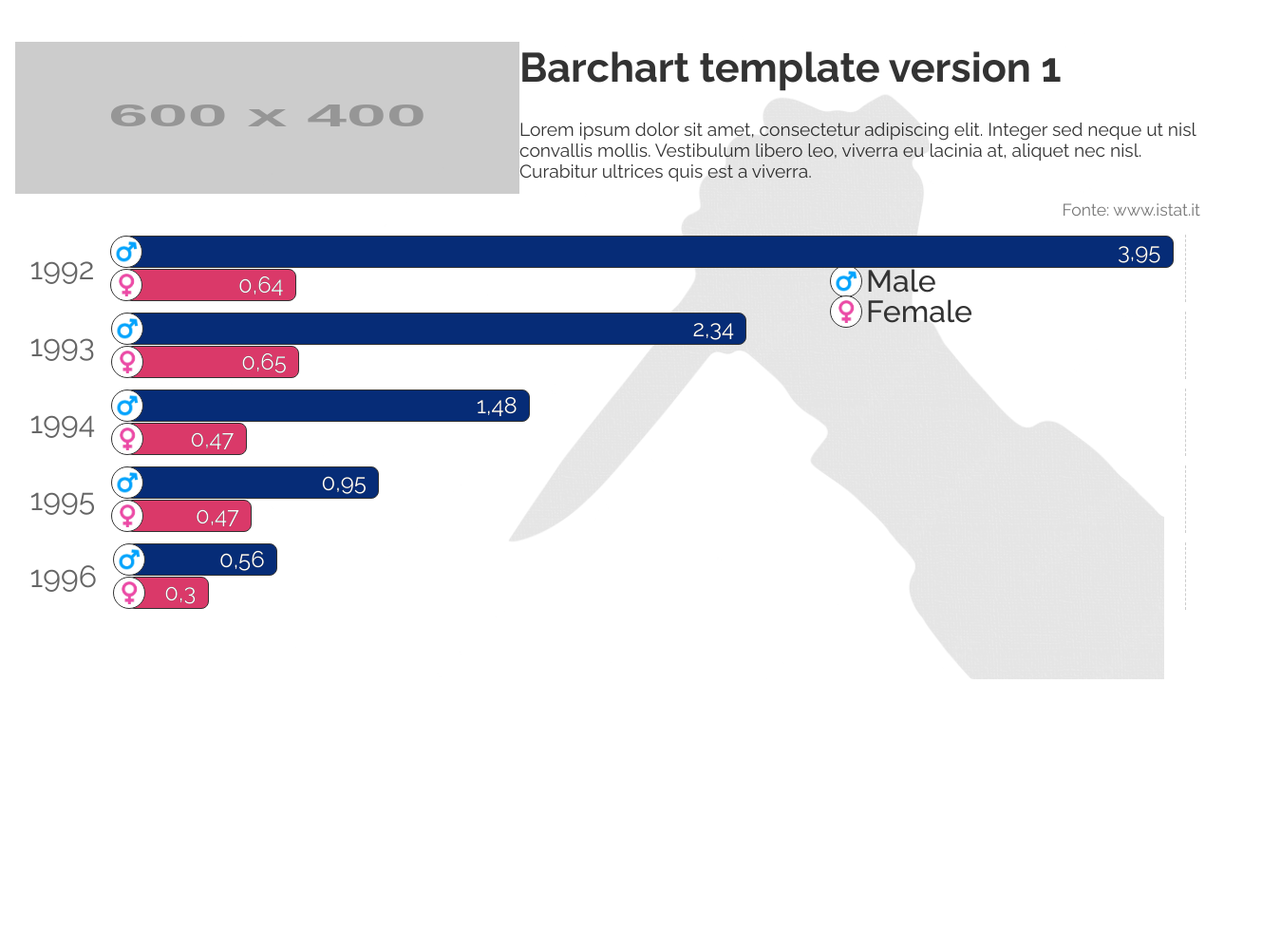
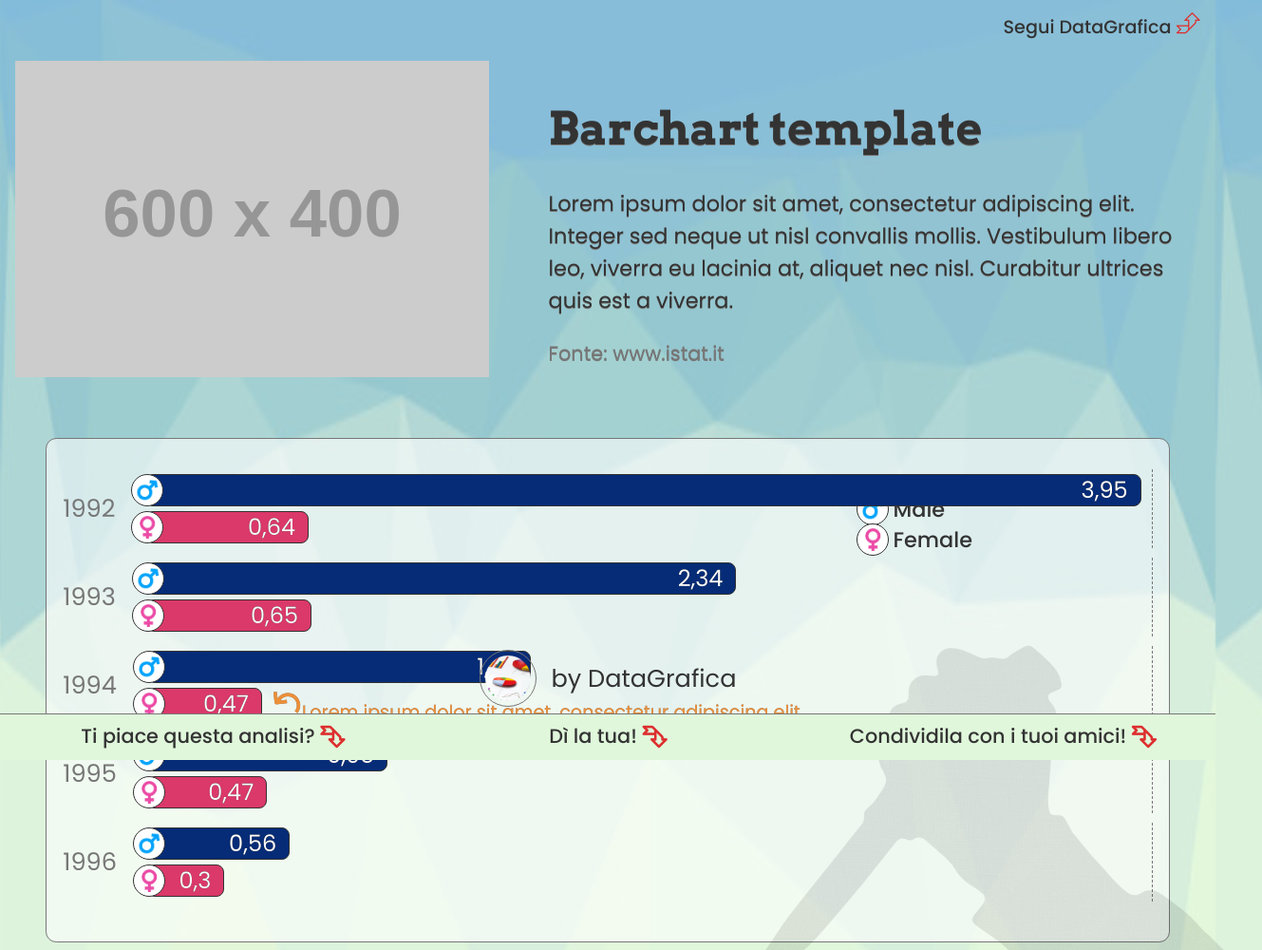
Before and after one commit to topik-pa/_DATAGRAFICA, a plain HTML site: page barChart/0_Template/index.html in a window 1280 px wide. Shown: the top 1000 px of the page at 95% size, 1329 px wide, since content can reach past the window. Before the commit the page ends 800 px from the top, so only its background shows below. Drawn offline with Linux system fonts and the light colour scheme; placeholder pictures from the web are drawn by us.

Commit message:
almost done

```diff
--- a/barChart/0_Template/index.html
+++ b/barChart/0_Template/index.html
@@ -6,16 +6,21 @@
   <base href="./">
   <title>BARCHART TEMPLATE</title>
   <link rel="stylesheet" href="style.css">
+
   <link rel="preconnect" href="https://fonts.googleapis.com">
   <link rel="preconnect" href="https://fonts.gstatic.com" crossorigin>
-  <link href="https://fonts.googleapis.com/css2?family=Orbitron:wght@400;500;700&family=Raleway:ital,wght@0,100;0,400;0,500;0,700;1,100;1,400;1,500;1,700&display=swap" rel="stylesheet">
+  <link href="https://fonts.googleapis.com/css2?family=Arvo:ital,wght@0,400;0,700;1,400;1,700&family=Poppins:ital,wght@0,100;0,400;0,500;0,700;1,100;1,400;1,500;1,700&display=swap" rel="stylesheet">
+
   <script defer type="module" src="script.js"></script>
 </head>
 <body>
+  <div class="insta">
+    <div>Segui DataGrafica <span>&#11189;</span></div>
+  </div>
   <header>
     <img class="front" src="https://placehold.co/600x400" alt="" srcset="">
     <div>
-      <h1>Barchart template version 1</h1>
+      <h1>Barchart template</h1>
       <p class="desc">Lorem ipsum dolor sit amet, consectetur adipiscing elit. Integer sed neque ut nisl convallis mollis. Vestibulum libero leo, viverra eu lacinia at, aliquet nec nisl. Curabitur ultrices quis est a viverra.</p>
       <div class="source">Fonte: www.istat.it</div>
     </div>
@@ -54,6 +59,7 @@
       <div class="charts">
         <div class="chart first">1,48 &nbsp;</div>
         <div class="chart second">0,47 &nbsp;</div>
+        <div class="alert alpha">Lorem ipsum dolor sit amet, consectetur adipiscing elit.</div>
       </div>
     </div>
 
@@ -78,8 +84,14 @@
     </div>
 
   </main>
-  <footer>
-
+  <div id="logo">
+    <img src="/imgs/logo.jpg" alt="" srcset="">
+    by DataGrafica
+  </div>
+  <footer class="fb">
+    <div>Ti piace questa analisi? <span>&#11191;</span></div>
+    <div>Dì la tua! <span>&#11191;</span></div>
+    <div>Condividila con i tuoi amici! <span>&#11191;</span></div>
   </footer>
 </body>
 </html>
--- a/barChart/0_Template/style.css
+++ b/barChart/0_Template/style.css
@@ -8,26 +8,52 @@
   --red: #dd2e2e;
   --orange: #eb8f39;
   --green: #3b6936;
+  --footer: #E0F7DB;
   --padding-small: .3rem;
   --padding-medium: .7rem;
 }
 
 html {
-  font-family: 'Raleway', sans-serif;
+  font-family: 'Poppins', sans-serif;
 }
 
 body {
   padding: 0;
   margin: 0;
   color: var(--black);
+  background-image: url('/imgs/bg1.jpeg');
+  background-position: 50% 0%;
+  background-size: 100% 139%;
+}
+main::before {
+  content: ' ';
+  display: block;
+  width: 100%;
+  height: 100%;
+  background-image: url('./img/bg1.png');
+  background-repeat: no-repeat;
+  background-size: 60%;
+  background-position: 95% 47%;
+  opacity: .1;
+  position: absolute;
+}
+
+main {
+  margin: 3rem;
+  border: 1px solid var(--gray);
+  padding: 2rem 0;
+  border-radius: 0.7rem;
+  background: rgba(255,255,255, 0.6);
+  /*position: relative;*/
 }
 
 h1 {
-  font-size: 2.7rem;
+  font-size: 3rem;
+  font-family: 'Arvo', serif;
 }
 
 p {
-  font-size: 1.2rem;
+  font-size: 1.4rem;
 }
 
 small {
@@ -51,24 +77,79 @@ header {
   justify-content: space-between;
   align-items: center;
   padding: 1rem;
+  text-shadow: 0 1px var(--gray);
 }
 header img {
-  height: 10rem;
+  width: 40%;
+  margin-right: 5%;
+}
+
+#logo {
+  display: flex;
+  justify-content: center;
+  align-items: center;
+  font-size: 1.6rem;
+  position: absolute;
   width: 100%;
+  bottom: 3rem;
+}
+#logo img {
+  height: 3rem;
+  border: 1px solid var(--gray);
+  border-radius: 50%;
+  padding: 5px;
+  margin: .5rem 1rem .5rem 0;
+}
+
+footer.fb {
+  position: absolute;
+  bottom: 0;
+  display: flex;
+  justify-content: space-between;
+  font-size: 1.3rem;
+  padding: 0 1rem;
+  left: 0;
+  right: 0;
+  font-weight: 500;
+  background-color: var(--footer);
+  border-top: 1px solid var(--gray);
+  height: 3rem;
+}
+footer.fb div {
+  text-align: center;
+  width: 33.33%;
+}
+footer.fb span {
+  color: var(--red);
+  font-size: 2rem;
+  font-weight: 700;
+  vertical-align: middle;
+}
+
+div.insta {
+  display: flex;
+  justify-content: flex-end;
+  font-size: 1.2rem;
+  font-weight: 500;
+  margin-right: 1rem;
+}
+div.insta  span {
+  color: var(--red);
+  transform: rotate(39deg);
+  font-size: 2rem;
 }
 
 .source {
-  text-align: right;
   color: var(--gray);
-  font-size: 1.1rem;
+  font-size: 1.3rem;
 }
 
 #legend {
   position: absolute;
   right: 20%;
-  top: 35%;
+  top: 65%;
   font-weight: 500;
-  font-size: 2rem;
+  font-size: 1.4rem;
 }
 #legend div {
   line-height: 2rem;
@@ -97,39 +178,25 @@ header img {
   background-image: url('/imgs/female.png');
 }
 
-
-body::before {
-  content: ' ';
-  display: block;
-  width: 100%;
-  height: 100%;
-  background-image: url('./img/bg1.png');
-  background-repeat: no-repeat;
-  background-size: 80%;
-  background-position: 79% 27%;
-  opacity: .1;
-  position: absolute;
-}
-
-
 .wrap {
   display: flex;
   align-items: center;
-  width: 95%;
+  width: 97%;
   margin: 0 auto 10px;
-  border-right: 1px dashed #CCC;
+  border-right: 1px dashed var(--gray);
 }
 .icon {
   margin-right: 2rem;
-  font-size: 2rem;
-  color: #666;
+  font-size: 1.6rem;
+  color: var(--gray);
 }
 .charts {
   width: 100%;
+  position: relative;
 }
 .chart {
   position: relative;
-  margin: 1px 0;
+  margin: 5px 0;
   height: 2rem;
   font-size: 1.5rem;
   line-height: 2rem;
@@ -168,6 +235,23 @@ body::before {
   background-image: url('/imgs/male.png');
 }
 
+.alert {
+  position: absolute;
+  color: var(--orange);
+  text-shadow: 0 0 var(--gray);
+  font-size: 1.2rem;
+}
+.alert::before {
+  content: '\21B6';
+  font-size: 2.7rem;
+  transform: rotate(39deg);
+  display: inline-block;
+}
+.alert.alpha {
+  top: 35%;
+  left: 12%;
+}
+
 
 .y-1992 .first {
   width: 98.75%;
```
Also changed, not shown: imgs/bg1.jpeg (added), imgs/bg2.png (added).
